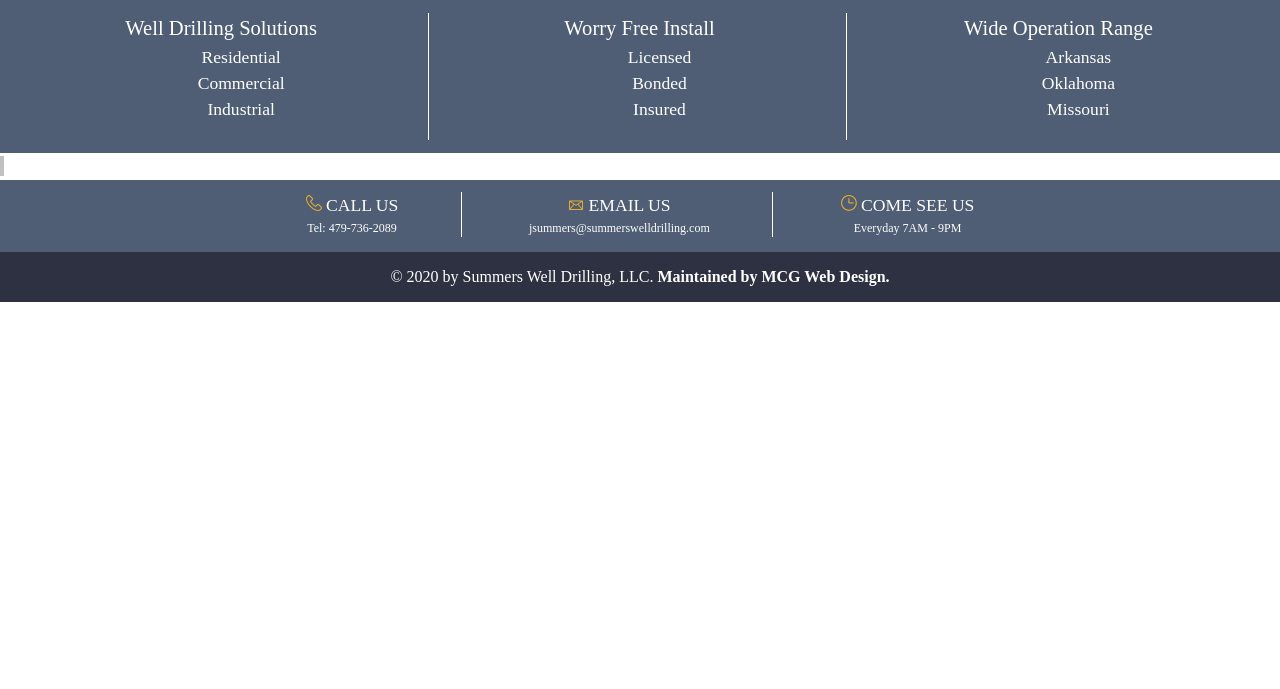
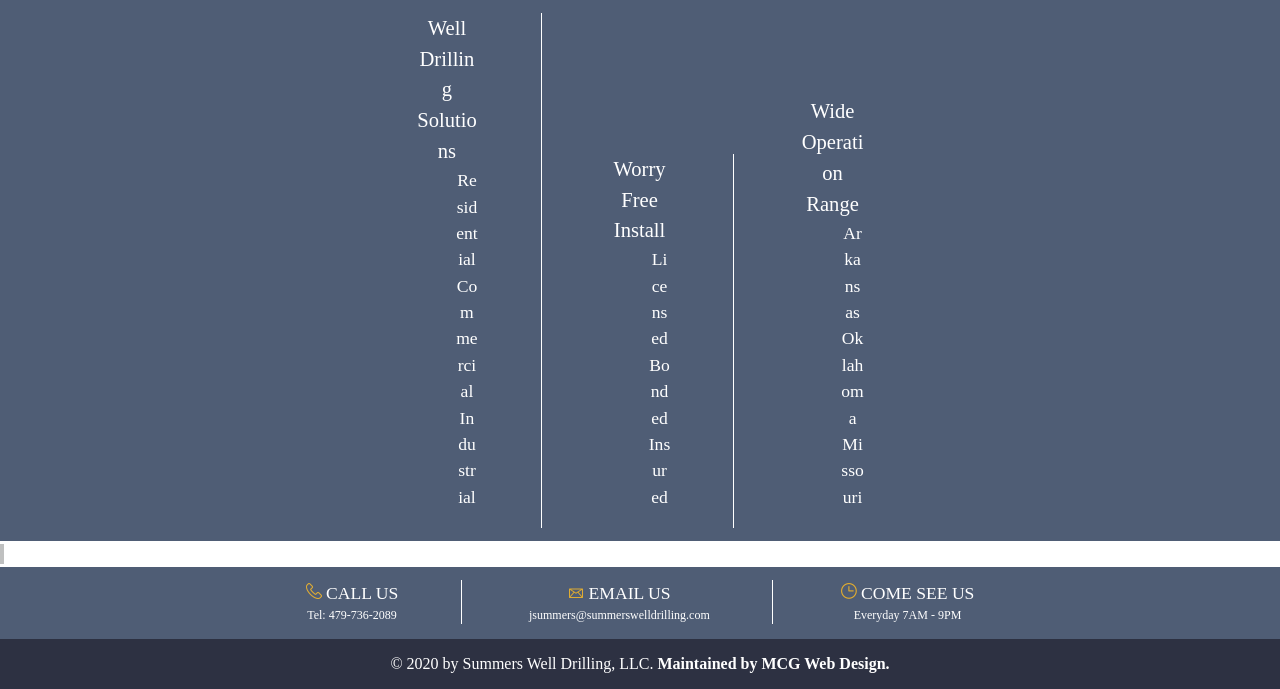
Before and after one commit to jamess999888/SummersDrilling, a Jekyll site: the page built from index.md, in a window 1280 px wide. Shown: the part 622-1311 px from the top of the page. Built offline with Jekyll 4.4.1, drawn with Linux system fonts in a browser that asks for light colours; our own code applies the rules of GitHub Pages for plain Markdown files; before the commit the page ends 924 px from its top, so only the background shows below that.

Commit message:
narrow blue bar sections to 15%

```diff
--- a/index.md
+++ b/index.md
@@ -22,7 +22,7 @@
 
 </div>
 <div class="contact-info-footer">
-	<span class="contact-info-footer-item" style="width: 33%;">
+	<span class="contact-info-footer-item" style="width: 15%;align-content: center;border-right: 1px solid white;">
 		<h3>Well Drilling Solutions</h3>
 		<ul style="list-style-type: none;">
 			<li>Residential</li>
@@ -30,7 +30,7 @@
 			<li>Industrial</li>
 		</ul>
 	</span>
-	<span class="contact-info-footer-item" style="width: 33%;">
+	<span style="width: 15%;align-content: center;border-right: 1px solid white;">
 		<h3>Worry Free Install</h3>
 		<ul style="list-style-type: none;">
 			<li>Licensed</li>
@@ -38,7 +38,7 @@
 			<li>Insured</li>
 		</ul>
 	</span>
-	<span style="width: 33%;">
+	<span style="width: 15%;align-content: center;">
 		<h3>Wide Operation Range</h3>
 		<ul style="list-style-type: none;">
 			<li>Arkansas</li>
```
